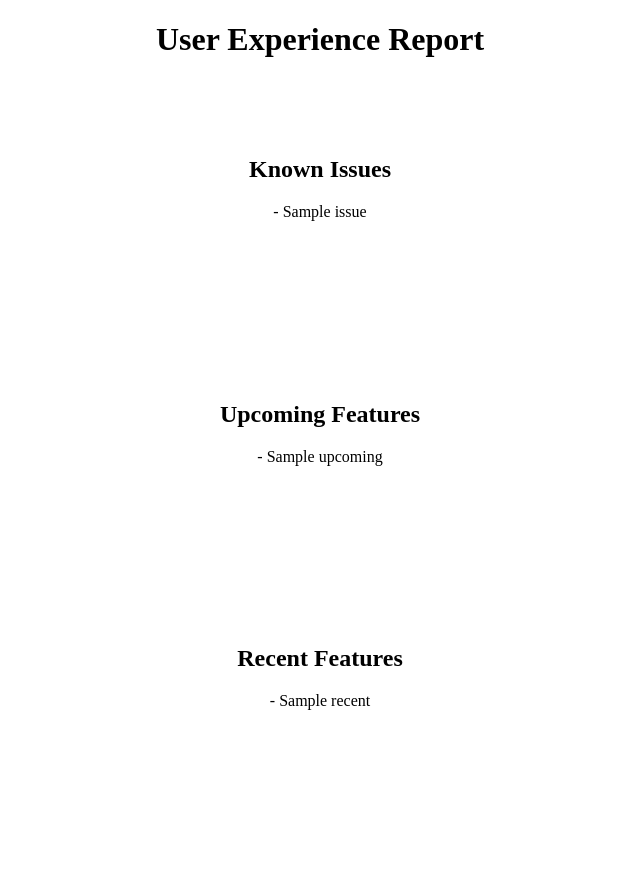
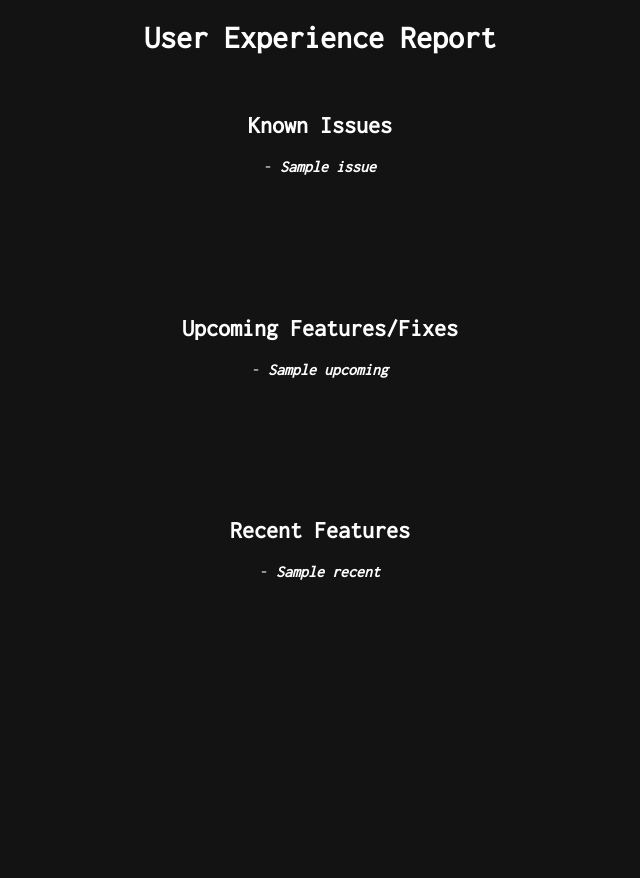
Before and after one commit to micahnorwoodjordan/getmybeats, a Django app: template GetMyBeatsApp/templates/user_experience_report.html in a window 1280 px wide. Shown: the whole page, without its empty margins (320-960 px from the left). After the commit the page ends 580 px from the top, so only its background shows below. Run offline with Django 4.2, Linux system fonts and the light colour scheme; the template is opened without the code that fills it: most values are stand-ins (such as "Sample title", 1, 10 or a date in 2020); parts of the project's set-up code (start-up, migrations or seed data) failed here and were passed over.

Commit message:
style ux report template

```diff
--- a/GetMyBeatsApp/templates/user_experience_report.html
+++ b/GetMyBeatsApp/templates/user_experience_report.html
@@ -1,32 +1,36 @@
 {% load string_formatters %}
 
 <!DOCTYPE html>
-<html lang="en">
+<html lang="en" style="background-color: rgb(20, 19, 19); font-family: Inconsolata, Roboto, 'Helvetica Neue', sans-serif;">
     <head>
         <meta charset="UTF-8">
         <meta name="viewport" content="width=device-width, initial-scale=1"/>
+        <link rel="preconnect" href="https://fonts.googleapis.com">
+        <link rel="preconnect" href="https://fonts.gstatic.com" crossorigin>
+        <link href="https://fonts.googleapis.com/css2?family=Inconsolata:wght@200;400&display=swap" rel="stylesheet">
         <title>User Experience Report</title>
     </head>
-    <body style="text-align: center;">
-        <div style="padding-bottom: 7vh;">
+    <body style="text-align: center; color: white;">
+        <div style="padding-bottom: 2vh;">
+        <!-- <div> -->
             <h1>User Experience Report</h1>
         </div>
-        <div style="padding-bottom: 20vh;">
+        <div style="padding-bottom: 15vh;">
             <h2>Known Issues</h2>
             {% for i in issues %}
-                - {{ i|sanitized_user_experience_report_for_user }}
+                - <i><b>{{ i|sanitized_user_experience_report_for_user|linebreaksbr }}</b></i>
             {% endfor %}
         </div>
-        <div style="padding-bottom: 20vh;">
-            <h2>Upcoming Features</h2>
+        <div style="padding-bottom: 15vh;">
+            <h2>Upcoming Features/Fixes</h2>
             {% for u in upcoming %}
-                - {{ u|sanitized_user_experience_report_for_user }}
+                - <i><b>{{ u|sanitized_user_experience_report_for_user|linebreaksbr }}</b></i>
             {% endfor %}
         </div>
-        <div style="padding-bottom: 20vh;">
+        <div style="padding-bottom: 15vh;">
             <h2>Recent Features</h2>
             {% for r in recent %}
-                - {{ r|sanitized_user_experience_report_for_user }}
+                - <i><b>{{ r|sanitized_user_experience_report_for_user|linebreaksbr }}</b></i>
             {% endfor %}
         </div>
     </body>
--- a/GetMyBeatsApp/templatetags/string_formatters.py
+++ b/GetMyBeatsApp/templatetags/string_formatters.py
@@ -27,7 +27,7 @@ def title_to_py(string):
     """
     Foo Bar -> foo_bar
     """
-    return UNDERSCORE.join(nugget.lower() for nugget in string.split(SPACE))
+    return UNDERSCORE.join(token.lower() for token in string.split(SPACE))
 
 
 @register.filter
@@ -43,11 +43,13 @@ def python_to_titleized_js(string):
     """
     foo_bar -> FooBar
     """
-    return NULL_CHARACTER.join(nugget.capitalize() for nugget in string.split(UNDERSCORE))
+    return NULL_CHARACTER.join(token.capitalize() for token in string.split(UNDERSCORE))
 
 
 @register.filter
 def sanitized_user_experience_report_for_user(dictionary):
     string = str(dictionary)
-    string = string.replace('{', '').replace('}', '').replace('\'', '')
+    for character in ['{', '}', '\'']:
+        string = string.replace(character, '')
+    string = string.replace(': ', ':\n')
     return string
--- a/frontend-v3/src/app/header/header.component.html
+++ b/frontend-v3/src/app/header/header.component.html
@@ -1,8 +1,8 @@
 <div fxLayout="column" fxLayoutAlign="center center">
     <div *ngIf="lowBandwidthMode" class="header-bandwidth-status" fxLayout="row" fxLayoutAlign="center center">
-        <a>unstable connection</a>&nbsp;
+        <a>having issues?</a>&nbsp;
         <mat-icon>signal_wifi_off</mat-icon>&nbsp;
-        <a href="{{userExperienceReportUrl}}">UX report</a>
+        <a href="{{userExperienceReportUrl}}" target="_blank">view UX report</a>
     </div>
     <!-- <div class="header-primary" fxLayout="row" fxLayoutAlign="space-evenly center">
         <a>release: {{ lastReleaseString }} (UTC)</a>
```
